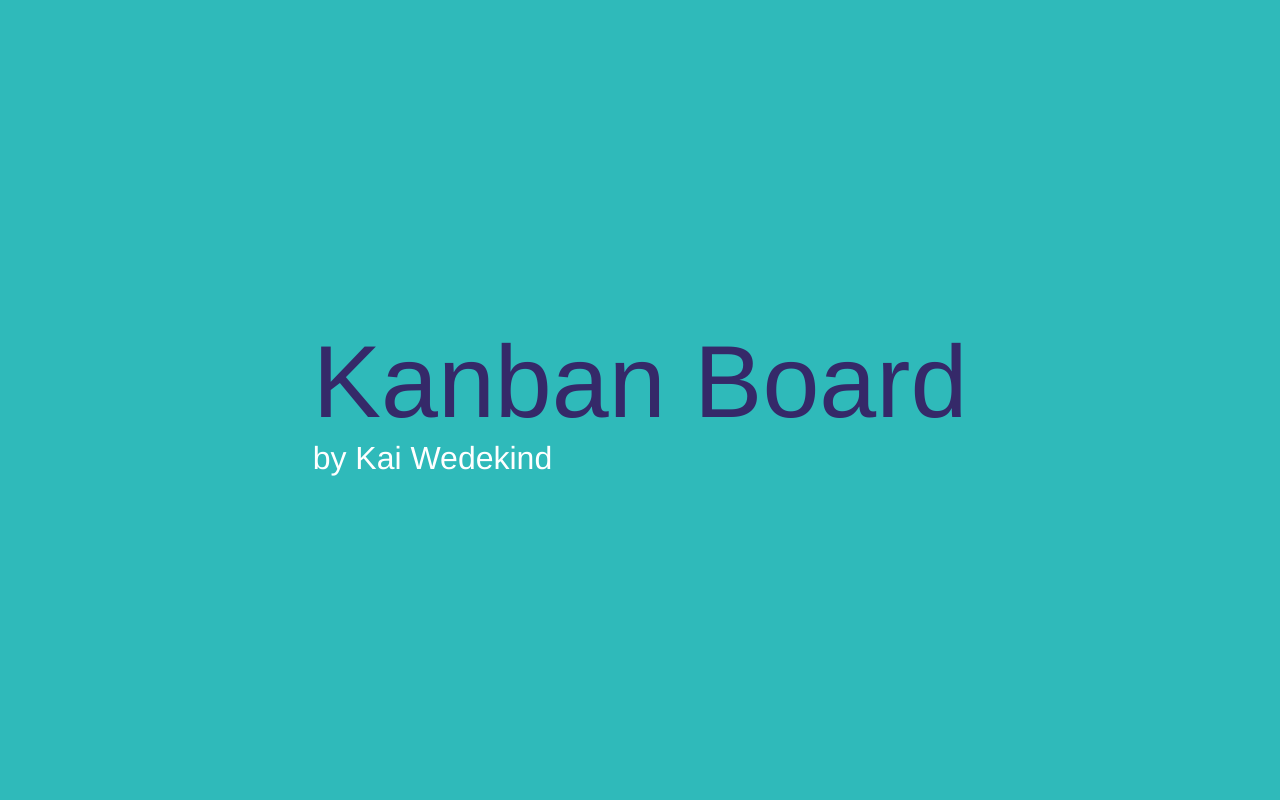
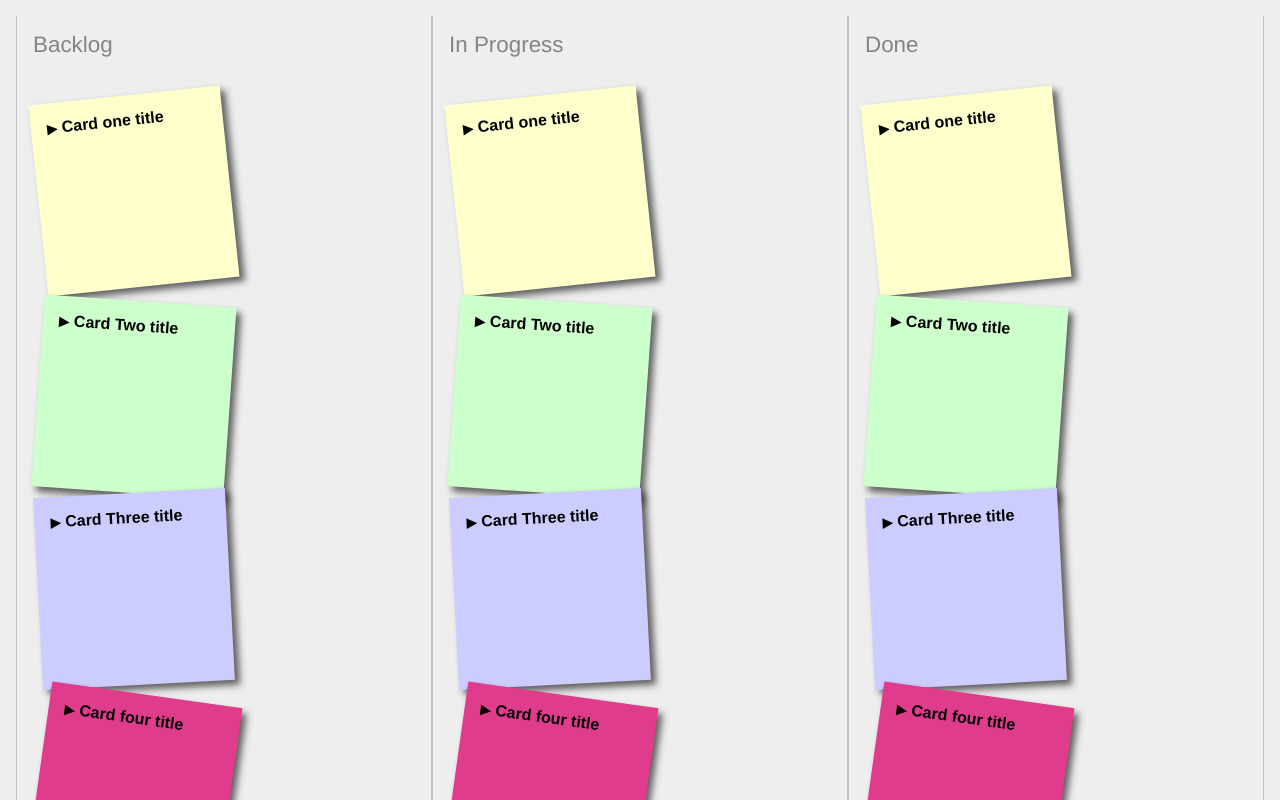
Before and after one commit to KaiWedekind/react-kanban-board, a React app: page / in a window 1280 px wide. Built offline with nearby package versions, Linux system fonts and the light colour scheme.

Commit message:
Init Kanban board

```diff
--- /dev/null
+++ b/src/components/KanbanBoard.js
@@ -0,0 +1,12 @@
+import React, { Component } from 'react';
+import { KanbanList } from './KanbanList';
+
+export class KanbanBoard extends Component {
+    render(){
+        return (
+            <ul className="board">
+                {this.props.board.map((pipeline, index) => <KanbanList pipeline={pipeline} />)}
+            </ul>
+        )
+    }
+}
--- /dev/null
+++ b/src/components/KanbanCard.js
@@ -0,0 +1,34 @@
+import React, { Component } from 'react';
+import { KanbanChecklist } from './KanbanChecklist';
+
+export class KanbanCard extends Component {
+    constructor() {
+        super(...arguments);
+        this.state = {
+          showDetails: false
+        };
+    }
+
+    render(){
+        let CardDetails;
+        if (this.state.showDetails) {
+            CardDetails = (
+                <div className="board__card-details">
+                    <p className="board__card-description">{this.props.card.description}</p>
+                    <KanbanChecklist tasks={this.props.card.tasks} />
+                </div>
+            );
+        }
+        return (
+            <article className="board__card">
+                <header className="board__card-header">
+                    <h2 className={"board__card-title " + (this.state.showDetails ? 'show' : 'hidden')}
+                        onClick={() => this.setState({showDetails: !this.state.showDetails})}>
+                        {this.props.card.title}
+                    </h2>
+                </header>
+                {CardDetails}
+            </article>
+        )
+    }
+}
--- /dev/null
+++ b/src/components/KanbanChecklist.js
@@ -0,0 +1,17 @@
+import React, { Component } from 'react';
+
+export class KanbanChecklist extends Component {
+    render(){
+        return (
+            <ul className="board__checklist">
+                {this.props.tasks.map((task, index) => {
+                    return <li className="board__task">
+                        <input type="checkbox" defaultChecked={task.done}/>
+                        {task.name}
+                        <a href="#" className="board__task--remove" />
+                    </li>
+                })}
+            </ul>
+        )
+    }
+}
--- /dev/null
+++ b/src/components/KanbanList.js
@@ -0,0 +1,17 @@
+import React, { Component } from 'react';
+import { KanbanCard } from './KanbanCard';
+
+export class KanbanList extends Component {
+    render(){
+        return (
+            <section className="board__pipeline">
+                <header className="board__pipeline-header">
+                    <h1 className="board__pipeline-title">{this.props.pipeline.title}</h1>
+                </header>
+                <ul className="board__cards">
+                    {this.props.pipeline.cards.map((card, index) => <KanbanCard card={card} />)}
+                </ul>
+            </section>
+        )
+    }
+}
--- a/src/index.js
+++ b/src/index.js
@@ -1,5 +1,7 @@
 import React from 'react';
 import { render } from 'react-dom';
+import { KanbanBoard } from './components/KanbanBoard';
+import board from './pipelines.json'
 
 window.React = React;
 
@@ -7,9 +9,6 @@ import 'normalize.css';
 import './styles.scss';
 
 render(
-    <div>
-        <header className="app__title">Kanban Board</header>
-        <label className="app__author">by Kai Wedekind</label>
-    </div>,
+    <KanbanBoard board={board} />,
     document.querySelector('#app')
 )
--- /dev/null
+++ b/src/pipelines.json
@@ -0,0 +1,104 @@
+[
+    {
+        "id": "pipeline_1",
+        "title": "Backlog",
+        "Description": "",
+        "cards": [
+            { "id": 1,
+                "title": "Card one title",
+                "description": "Card detailed description.",
+                "status": "todo",
+                "tasks": [
+                  {"id": 1, "name":"Task one", "done":true},
+                  {"id": 2, "name":"Task two", "done":false},
+                  {"id": 3, "name":"Task three", "done":false}
+            ] },
+              { "id":2,
+                "title": "Card Two title",
+                "description": "Card detailed description",
+                "status": "in-progress",
+                "tasks": []
+            },
+            { "id":3,
+                "title": "Card Three title",
+                "description": "Card detailed description",
+                "status": "done",
+                "tasks": []
+            },
+            { "id":4,
+                "title": "Card four title",
+                "description": "Card detailed description",
+                "status": "done",
+                "tasks": []
+            }
+        ]
+    },
+    {
+        "id": "pipeline_2",
+        "title": "In Progress",
+        "Description": "",
+        "cards": [
+            { "id": 1,
+                "title": "Card one title",
+                "description": "Card detailed description.",
+                "status": "todo",
+                "tasks": [
+                  {"id": 1, "name":"Task one", "done":true},
+                  {"id": 2, "name":"Task two", "done":false},
+                  {"id": 3, "name":"Task three", "done":false}
+            ] },
+              { "id":2,
+                "title": "Card Two title",
+                "description": "Card detailed description",
+                "status": "in-progress",
+                "tasks": []
+            },
+            { "id":3,
+                "title": "Card Three title",
+                "description": "Card detailed description",
+                "status": "done",
+                "tasks": []
+            },
+            { "id":4,
+                "title": "Card four title",
+                "description": "Card detailed description",
+                "status": "done",
+                "tasks": []
+            }
+        ]
+    },
+    {
+        "id": "pipeline_3",
+        "title": "Done",
+        "Description": "",
+        "cards": [
+            { "id": 1,
+                "title": "Card one title",
+                "description": "Card detailed description.",
+                "status": "todo",
+                "tasks": [
+                  {"id": 1, "name":"Task one", "done":true},
+                  {"id": 2, "name":"Task two", "done":false},
+                  {"id": 3, "name":"Task three", "done":false}
+            ] },
+              { "id":2,
+                "title": "Card Two title",
+                "description": "Card detailed description",
+                "status": "in-progress",
+                "tasks": []
+            },
+            { "id":3,
+                "title": "Card Three title",
+                "description": "Card detailed description",
+                "status": "done",
+                "tasks": []
+            },
+            { "id":4,
+                "title": "Card four title",
+                "description": "Card detailed description",
+                "status": "done",
+                "tasks": []
+            }
+        ]
+    }
+]
--- a/src/styles.scss
+++ b/src/styles.scss
@@ -9,5 +9,6 @@
 //////////////////////////////
 // COMPONENTS
 @import 'stylesheets/components/typography';
+@import 'stylesheets/components/board';
 
 //////////////////////////////
--- /dev/null
+++ b/src/stylesheets/components/_board.scss
@@ -0,0 +1,161 @@
+.board {
+    display: flex;
+    width: 100%;
+    margin: 0px;
+    padding: 1rem;
+    background-color: #eee;
+    flex-wrap: wrap;
+}
+
+.board__pipeline {
+    display: flex;
+    flex-direction: column;
+    align-items: center;
+    flex: 1;
+    margin: 0px;
+    padding: 0px;
+    min-width: 250px;
+}
+
+.board__pipeline {
+    border-left: 1px solid #c4c4c4;
+    border-right: 1px solid #c4c4c4;
+}
+
+.board__pipeline-header {
+    display: flex;
+    width: 100%;
+}
+
+.board__pipeline-title {
+    font-size: 1.4rem;
+    margin: 1rem;
+    color: #848484;
+    font-weight: 400;
+}
+
+.board__cards {
+    display: flex;
+    flex-wrap: wrap;
+    width: 100%;
+    margin: 0px;
+    padding: 1rem;
+}
+
+.board__card {
+    display: flex;
+    margin: 0.3rem;
+    text-decoration:none;
+    color:#000;
+    background:#ffc;
+    display:block;
+    min-height:12em;
+    min-width:12em;
+    width:12em;
+    padding:1em;
+    -moz-box-shadow:5px 5px 7px rgba(33,33,33,1);
+    -webkit-box-shadow: 5px 5px 7px rgba(33,33,33,.7);
+    box-shadow: 5px 5px 7px rgba(33,33,33,.7);
+}
+
+.board__card {
+    -webkit-transform: rotate(-6deg);
+    -o-transform: rotate(-6deg);
+    -moz-transform:rotate(-6deg);
+}
+
+.board__card:nth-child(even) {
+    -o-transform:rotate(4deg);
+    -webkit-transform:rotate(4deg);
+    -moz-transform:rotate(4deg);
+    position:relative;
+    top:5px;
+    background:#cfc;
+}
+
+.board__card:nth-child(3n) {
+    -o-transform:rotate(-3deg);
+    -webkit-transform:rotate(-3deg);
+    -moz-transform:rotate(-3deg);
+    position:relative;
+    top:-5px;
+    background:#ccf;
+}
+
+.board__card:nth-child(4n) {
+    -o-transform:rotate(8deg);
+    -webkit-transform:rotate(8deg);
+    -moz-transform:rotate(8deg);
+    position:relative;
+    top:-5px;
+    background:#E03C8C;
+}
+
+.board__card:nth-child(5n) {
+    -o-transform:rotate(5deg);
+    -webkit-transform:rotate(5deg);
+    -moz-transform:rotate(5deg);
+    position:relative;
+    top:-10px;
+}
+
+.board__card:hover, .board__card:focus {
+    box-shadow:10px 10px 7px rgba(0,0,0,.7);
+    -moz-box-shadow:10px 10px 7px rgba(0,0,0,.7);
+    -webkit-box-shadow: 10px 10px 7px rgba(0,0,0,.7);
+    -webkit-transform: scale(1.1);
+    -moz-transform: scale(1.1);
+    -o-transform: scale(1.1);
+    position:relative;
+    z-index:5;
+}
+
+.board__card-title {
+    font-size: 1rem;
+    margin: 0px;
+}
+
+.board__card-title::before {
+    font-size: 0.8rem;
+    margin-right: 5px;
+}
+
+.board__card-title.show::before {
+    content: '▼'
+}
+
+.board__card-title.hidden::before {
+    content: '▶'
+}
+
+.board__card-description {
+    margin: .6rem 0px;
+}
+
+.board__card-details {
+    font-size: 0.9rem;
+}
+
+.board__checklist {
+
+}
+
+.board__task > input[type="checkbox"] {
+    margin-right: 10px;
+}
+
+.board__task {
+    padding: 5px;
+}
+
+.board__task:first-child {
+    margin-top: 10px;
+    padding-top: 10px;
+    border-top: dashed 1px #ddd;
+}
+
+.board__task--remove:after{
+    display: inline-block;
+    color: #d66;
+    content: "+";
+}
--- a/src/stylesheets/global/_base.scss
+++ b/src/stylesheets/global/_base.scss
@@ -1,3 +1,7 @@
+* {
+    box-sizing: border-box;
+}
+
 html, body {
     width:  100vw;
     height: 100vh;
@@ -6,17 +10,17 @@ html, body {
     overflow:   hidden;
 }
 
+ul, li {
+    margin: 0px;
+    padding: 0px;
+    list-style: none;
+}
+
 #app {
     display: flex;
-    justify-content: center;
-    align-items: center;
     box-sizing: border-box;
-
     width: 100%;
     height: 100%;
-
-    padding: 15px;
-
+    padding: 0px;
     font-family: "Helvetica Neue", Helvetica, Arial, sans-serif;
-    background-color: $turquoise-100;
 }
```
Also changed, not shown: README.md, dist/assets/bundle.js, dist/index.html.
